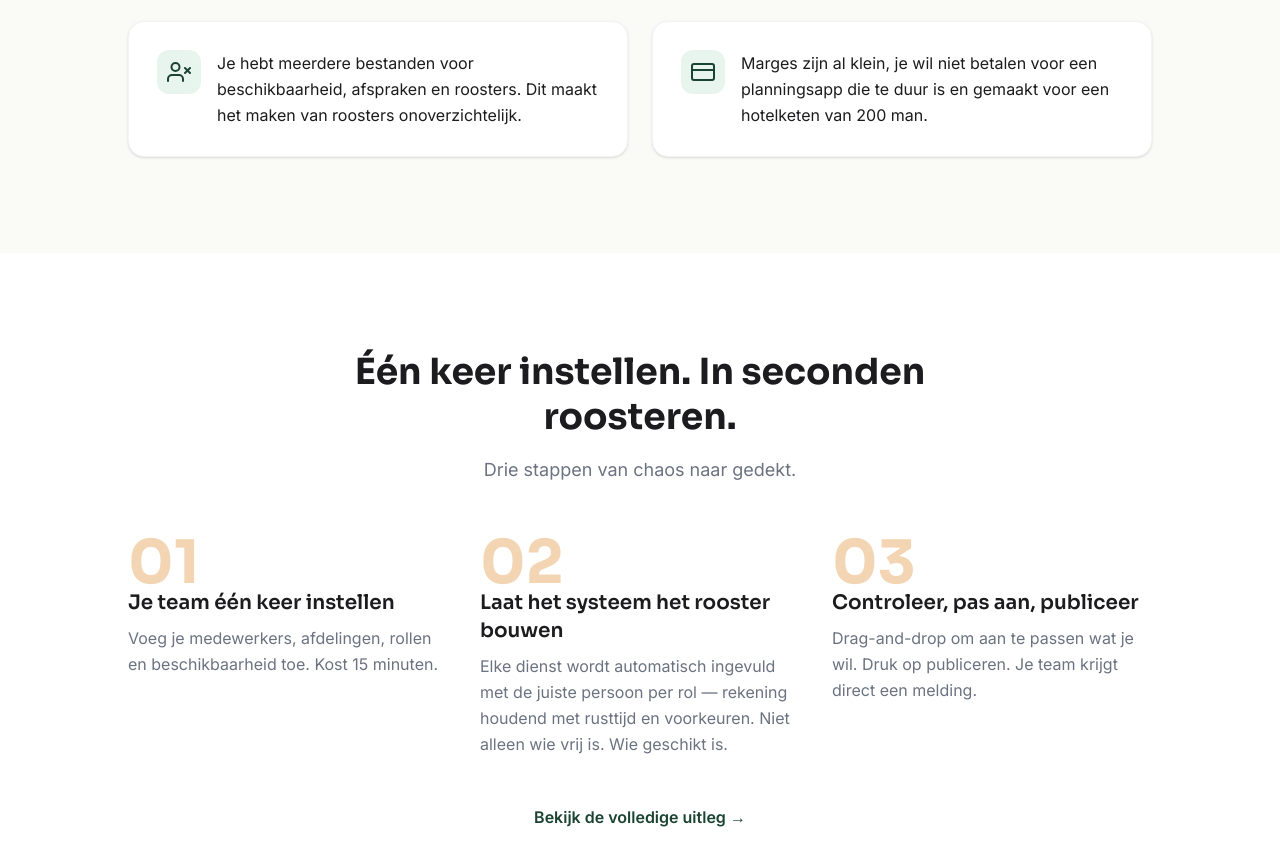
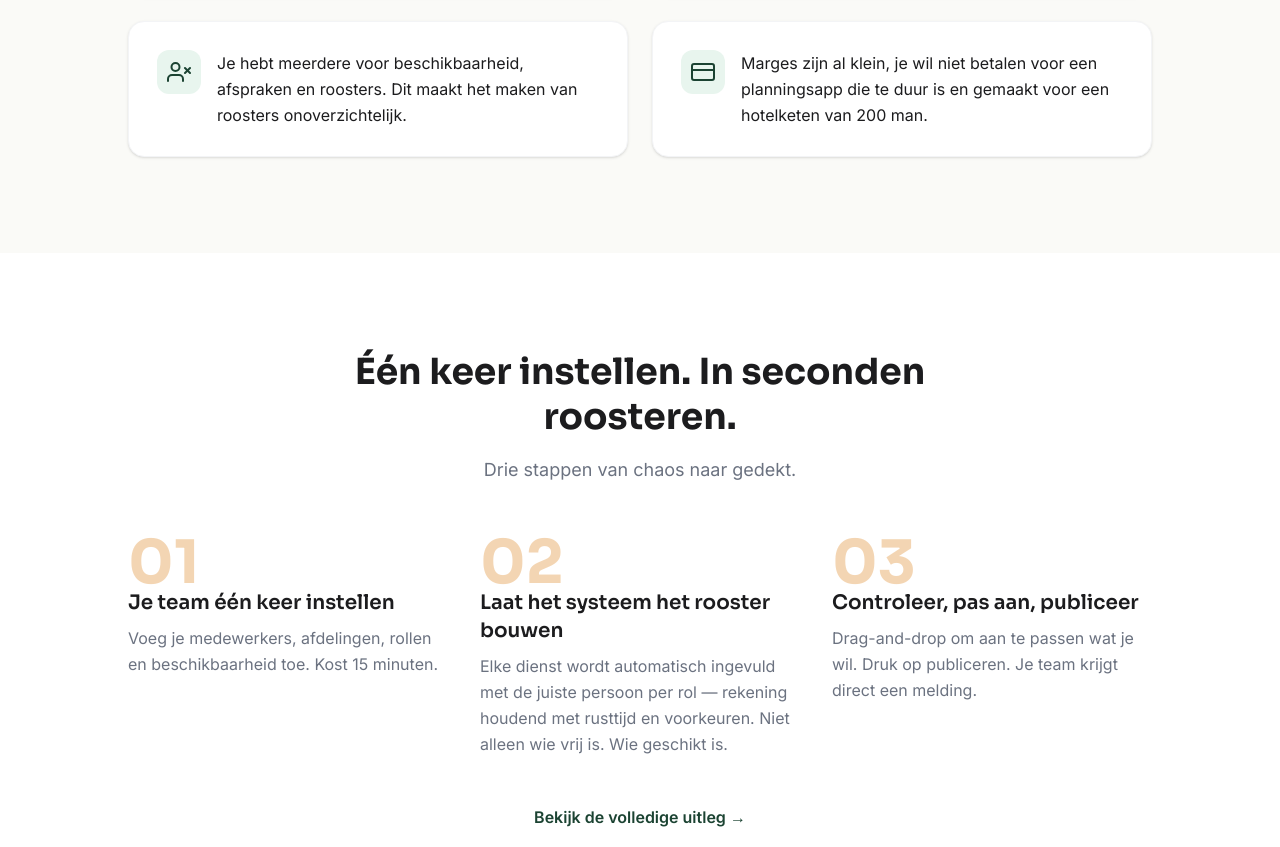
Before and after one commit to PieterES/rooster-website, an Astro site: page / in a window 1280 px wide. Shown: the part 1331-2178 px from the top of the page. Built offline with nearby package versions, Linux system fonts and the light colour scheme; Astro itself is replaced by a stand-in of ours.

```diff
--- a/src/pages/index.astro
+++ b/src/pages/index.astro
@@ -68,7 +68,7 @@
         {[
           { icon: `<svg width="24" height="24" viewBox="0 0 24 24" fill="none" stroke="currentColor" stroke-width="2" stroke-linecap="round" stroke-linejoin="round"><path d="M22 16.92v3a2 2 0 01-2.18 2 19.79 19.79 0 01-8.63-3.07A19.5 19.5 0 013.07 9.81a19.79 19.79 0 01-3.07-8.68A2 2 0 012 .91h3a2 2 0 012 1.72c.127.96.361 1.903.7 2.81a2 2 0 01-.45 2.11L6.09 8.91a16 16 0 006 6l1.27-1.27a2 2 0 012.11-.45c.907.339 1.85.573 2.81.7A2 2 0 0122 16.92z"/></svg>`, text: "Iemand belt zich woensdagochtend ziek. Vervolgens ben je 40 minuten aan het appen op zoek naar vervanging, omdat het lastig is om te weten wie wanneer kan werken." },
           { icon: `<svg width="24" height="24" viewBox="0 0 24 24" fill="none" stroke="currentColor" stroke-width="2" stroke-linecap="round" stroke-linejoin="round"><polyline points="17 1 21 5 17 9"/><path d="M3 11V9a4 4 0 014-4h14"/><polyline points="7 23 3 19 7 15"/><path d="M21 13v2a4 4 0 01-4 4H3"/></svg>`, text: "Je maakte het rooster zondag \u2014 donderdagmiddag klopt het al niet meer omdat Maria heeft geruild met Joost maar vergat dat door te geven." },
-          { icon: `<svg width="24" height="24" viewBox="0 0 24 24" fill="none" stroke="currentColor" stroke-width="2" stroke-linecap="round" stroke-linejoin="round"><path d="M16 21v-2a4 4 0 00-4-4H5a4 4 0 00-4 4v2"/><circle cx="8.5" cy="7" r="4"/><line x1="18" y1="8" x2="23" y2="13"/><line x1="23" y1="8" x2="18" y2="13"/></svg>`, text: "Je hebt meerdere bestanden voor beschikbaarheid, afspraken en roosters. Dit maakt het maken van roosters onoverzichtelijk." },
+          { icon: `<svg width="24" height="24" viewBox="0 0 24 24" fill="none" stroke="currentColor" stroke-width="2" stroke-linecap="round" stroke-linejoin="round"><path d="M16 21v-2a4 4 0 00-4-4H5a4 4 0 00-4 4v2"/><circle cx="8.5" cy="7" r="4"/><line x1="18" y1="8" x2="23" y2="13"/><line x1="23" y1="8" x2="18" y2="13"/></svg>`, text: "Je hebt meerdere  voor beschikbaarheid, afspraken en roosters. Dit maakt het maken van roosters onoverzichtelijk." },
           { icon: `<svg width="24" height="24" viewBox="0 0 24 24" fill="none" stroke="currentColor" stroke-width="2" stroke-linecap="round" stroke-linejoin="round"><rect x="1" y="4" width="22" height="16" rx="2" ry="2"/><line x1="1" y1="10" x2="23" y2="10"/></svg>`, text: "Marges zijn al klein, je wil niet betalen voor een planningsapp die te duur is en gemaakt voor een hotelketen van 200 man." },
         ].map((item) => (
           <div class="bg-white rounded-2xl p-7 border border-gray-100 shadow-sm flex gap-4 items-start">
```
